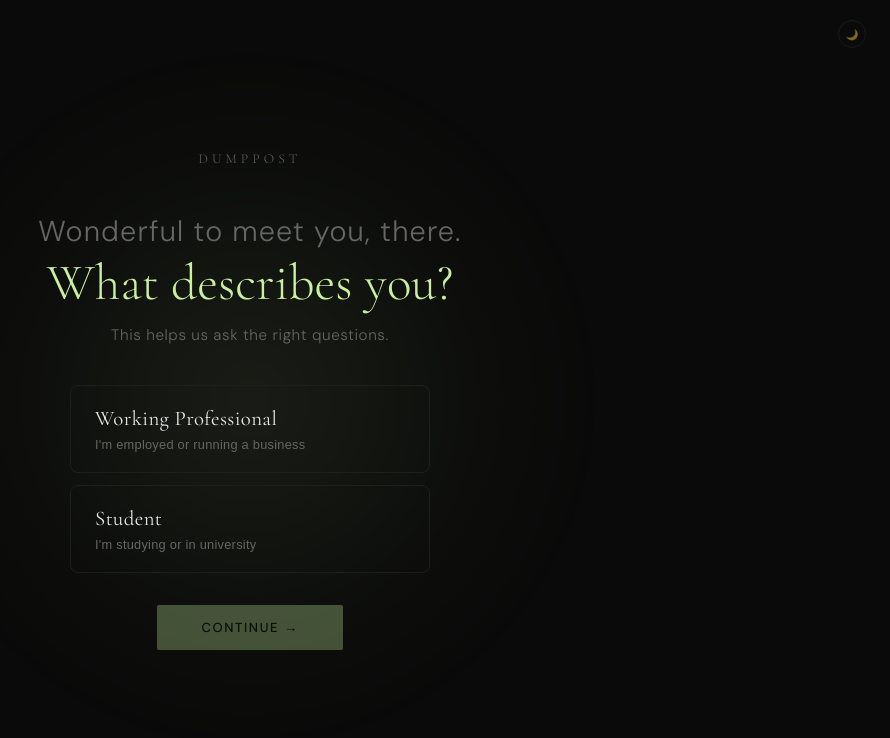
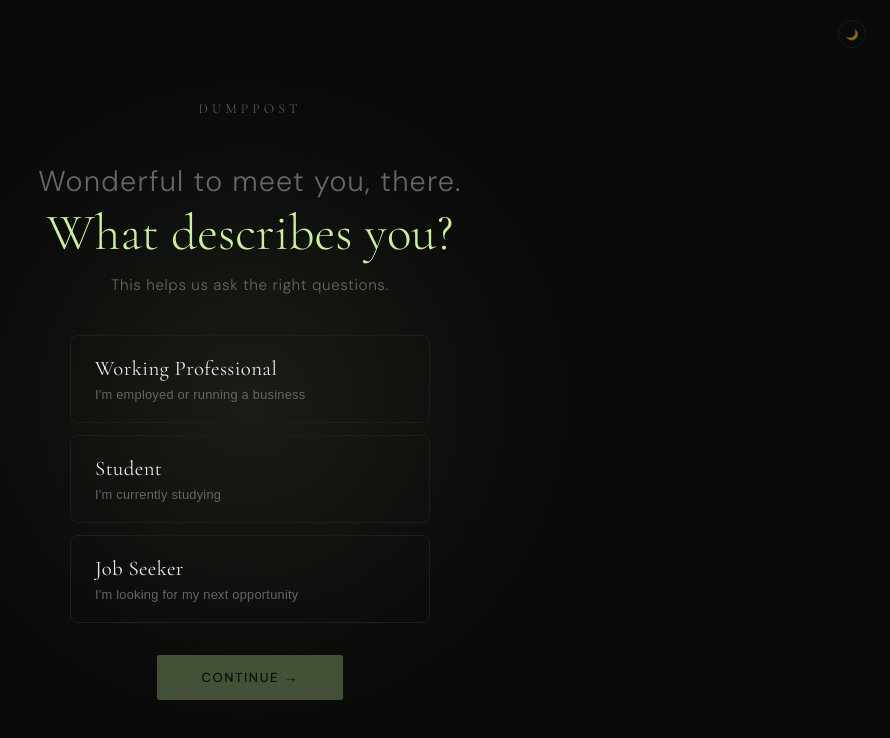
Before and after one commit to FATIMAZAKA24/dumppost, a Next.js app: page /onboarding/type in a window 1280 px wide. Shown: the top 738 px of the page, without its empty margins (390-1280 px from the left). Built offline with nearby package versions, Linux system fonts and the light colour scheme.

Commit message:
updated type>page.tsx

```diff
--- a/src/app/onboarding/type/page.tsx
+++ b/src/app/onboarding/type/page.tsx
@@ -4,7 +4,7 @@
 import { useRouter } from 'next/navigation';
 
 export default function UserType() {
-  const [selected, setSelected] = useState<'employed' | 'student' | null>(null);
+  const [selected, setSelected] = useState<'employed' | 'student' | 'jobseeker' | null>(null);
   const [name, setName] = useState('');
   const [dark, setDark] = useState(true);
   const [mounted, setMounted] = useState(false);
@@ -36,11 +36,7 @@
 
   return (
     <main data-theme={dark ? 'dark' : 'light'} className="landing">
-      <button
-        className="theme-toggle"
-        onClick={() => setDark(!dark)}
-        aria-label="Toggle theme"
-      >
+      <button className="theme-toggle" onClick={() => setDark(!dark)} aria-label="Toggle theme">
         {dark ? '🌙' : '☀️'}
       </button>
 
@@ -50,10 +46,10 @@
         <p className="wordmark">DumpPost</p>
 
         <h1 className="headline" style={{ marginBottom: '12px' }}>
-        <span style={{ fontSize: 'clamp(1.2rem, 2.5vw, 1.8rem)', color: 'var(--text-muted)', display: 'block', marginBottom: '8px', fontFamily: 'DM Sans, sans-serif', fontWeight: 300, letterSpacing: '0.04em' }}>
+          <span style={{ fontSize: 'clamp(1.2rem, 2.5vw, 1.8rem)', color: 'var(--text-muted)', display: 'block', marginBottom: '8px', fontFamily: 'DM Sans, sans-serif', fontWeight: 300, letterSpacing: '0.04em' }}>
             Wonderful to meet you, {name || 'there'}.
-        </span>
-        <span className="accent">What describes you?</span>
+          </span>
+          <span className="accent">What describes you?</span>
         </h1>
 
         <p className="tagline" style={{ marginBottom: '40px' }}>
@@ -74,7 +70,15 @@
             onClick={() => setSelected('student')}
           >
             <span className="type-label">Student</span>
-            <span className="type-desc">I'm studying or in university</span>
+            <span className="type-desc">I'm currently studying</span>
+          </button>
+
+          <button
+            className={`type-card ${selected === 'jobseeker' ? 'selected' : ''}`}
+            onClick={() => setSelected('jobseeker')}
+          >
+            <span className="type-label">Job Seeker</span>
+            <span className="type-desc">I'm looking for my next opportunity</span>
           </button>
         </div>
 
```
